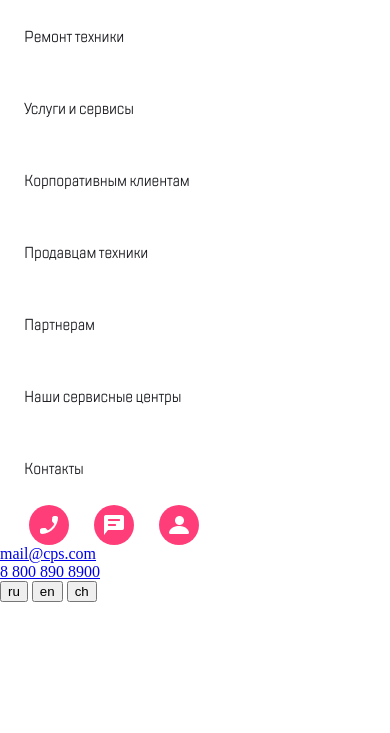
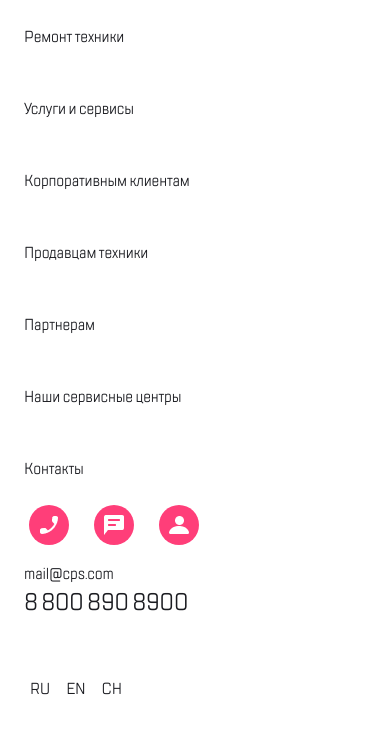
Before and after one commit to georgynogovicin/CPS-for-JM, a plain HTML site: page mobile-menu.html in a window 390 px wide. Shown: the part 93-826 px from the top of the page. Drawn offline with Linux system fonts and the light colour scheme; files whose address does not match are found by name.

Commit message:
mobile-menu finished

```diff
--- a/mobile-menu.html
+++ b/mobile-menu.html
@@ -44,8 +44,8 @@
     </main>
     <footer class="mobile">
         <div class="contacts">
-            <div class="contacts__mail-to"><a href="mailto:mail@cps.com" class="contacts__link">mail@cps.com</a></div>
-            <div class="contacts__call-to"><a href="tel:88008908900" class="contacts__link">8 800 890 8900</a></div>
+            <a href="mailto:mail@cps.com" class="contacts__mail-to">mail@cps.com</a>
+            <a href="tel:88008908900" class="contacts__call-to">8 800 890 8900</a>
         </div>
         <form action="#" method="post" class="choose-lang">
             <button type="button" class="choose-lang__btn" value="ru">ru</button>
--- a/scss/style.scss
+++ b/scss/style.scss
@@ -292,8 +292,49 @@ header {
         justify-content: flex-start;
         padding-inline-start: 24px;
         .menu__button-round {
-             margin-right: 20px;
+            margin-right: 20px;
         }
+    }
+}
+
+.contacts {
+    padding: 17px 24px;
+    &__mail-to {
+        display: block;
+        font-family: TT Lakes;
+        font-size: 16px;
+        line-height: 24px;
+        letter-spacing: -0.2px;
+        color: #1B1C21;
+        text-decoration: none;
+    }
+    &__call-to {
+        display: block;
+        font-family: TT Lakes;
+        font-size: 24px;
+        line-height: 32px;
+        letter-spacing: -0.6px;
+        color: #1B1C21;
+        text-decoration: none;
+    }
+}
+.choose-lang {
+    margin-top: 41px;
+    padding-left: 24px;
+
+    &__btn {
+        border: none;
+        background-color: inherit;
+        font-family: TT Lakes;
+        font-size: 16px;
+        line-height: 24px;
+        letter-spacing: -0.2px;
+        color: #1B1C21;
+        text-transform: uppercase;
+        &:hover {
+            color: #7E7E82;
+        }
+
     }
 }
 
```
Also changed, not shown: css/style.css, 1 other file.
